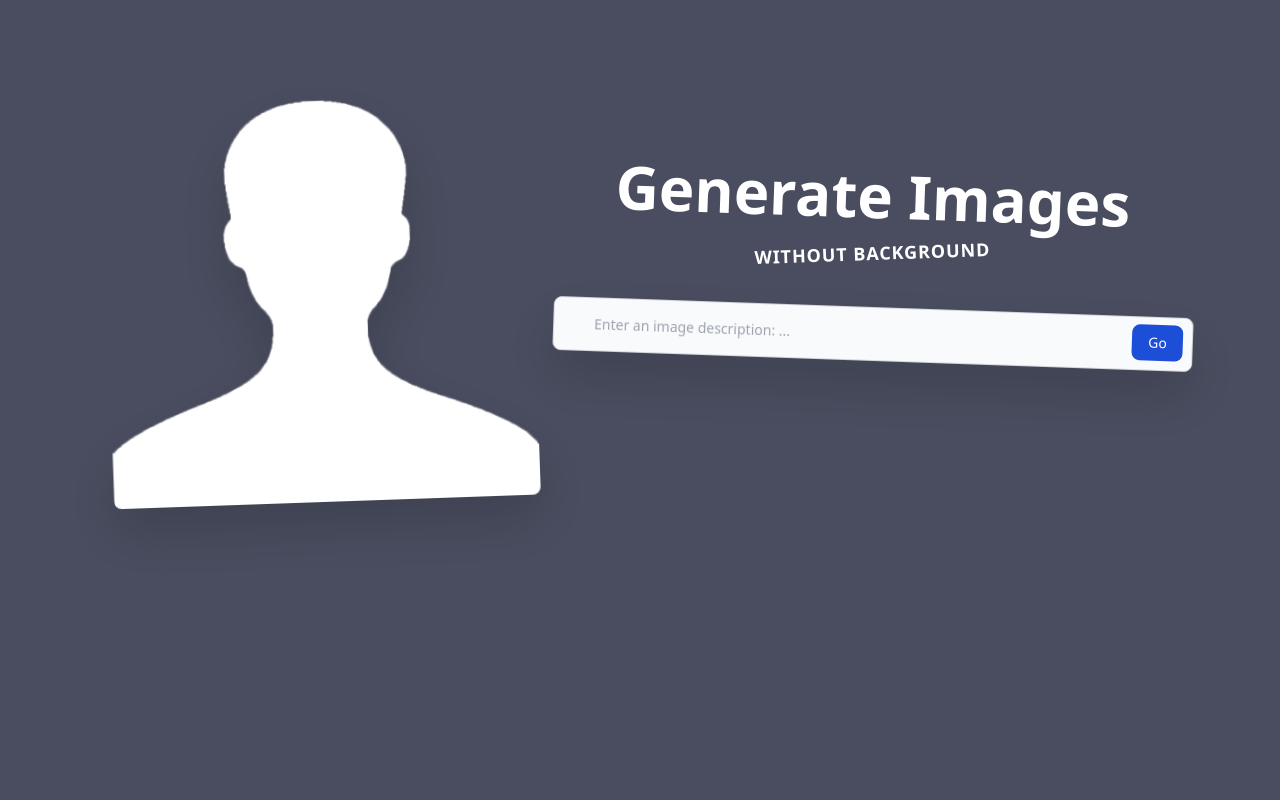
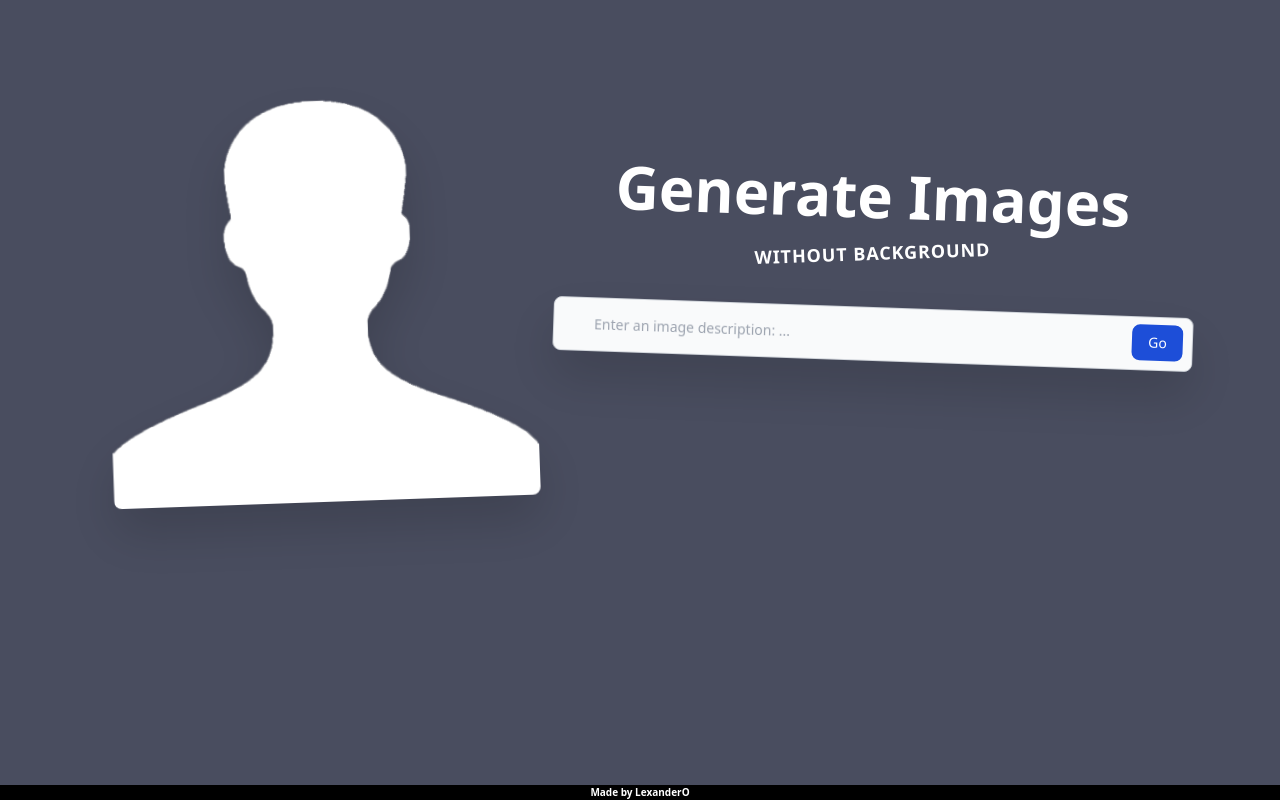
Before and after one commit to LexanderO/ai-image-transparent, a React (Vite) app: page / in a window 1280 px wide. Built offline with nearby package versions, Linux system fonts and the light colour scheme; no server answers.

Commit message:
added footer

```diff
--- a/src/App.jsx
+++ b/src/App.jsx
@@ -1,12 +1,17 @@
-import ImageGenerator from './components/ImageGenerator';
+import ImageGenerator from "./components/ImageGenerator";
+import Footer from "./components/footer";
 
 const App = () => {
+  return (
+    <>
+      <div className="bg-[#494D5F] h-screen">
+        <ImageGenerator />
+      </div>
+      <div className="bg-black bottom-[0px] fixed min-w-full">
+        <Footer />
+      </div>
+    </>
+  );
+};
 
-  return (
-    <div className='bg-[#494D5F] h-screen' >
-      <ImageGenerator />
-    </div>
-  )
-}
-
-export default App
+export default App;
--- /dev/null
+++ b/src/components/Footer.jsx
@@ -0,0 +1,11 @@
+import React from "react";
+
+const Footer = () => {
+  return (
+    <div>
+      <h1 className="sm:text-[10px] text-[8px] font-black text-white text-center">Made by LexanderO</h1>
+    </div>
+  );
+};
+
+export default Footer;
--- a/src/components/ImageGenerator.jsx
+++ b/src/components/ImageGenerator.jsx
@@ -142,12 +142,12 @@ function ImageGenerator() {
 
       <LoadingBar
         progress={progress}
-        height={10}
+        height={15}
         color="#00a8ff"
         background="#494D5F"
         className=""
       />
-      {loading && <div className="text-gray-700">{loadingMessage}</div>}
+      {loading && <div className="sm:text-[14px] text-[10px] font-black text-white uppercase tracking-wider -rotate-1 text-center pb-10">{loadingMessage}</div>}
     </div>
   );
 }
--- a/tailwind.config.js
+++ b/tailwind.config.js
@@ -1,6 +1,7 @@
 /** @type {import('tailwindcss').Config} */
 export default {
-  content: ["./src/**/*.{js,jsx}"],
+  mode: "jit",
+  content: ["./src/**/*.{js,jsx,ts,tsx}", "./public/index.html"],
   theme: {
     extend: {},
   },
```
